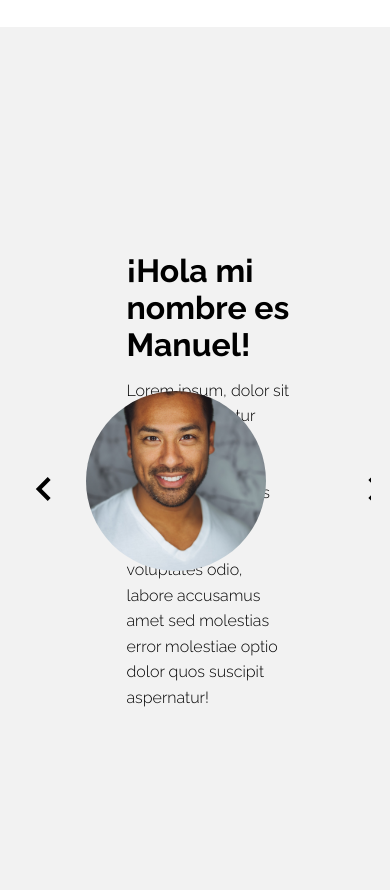
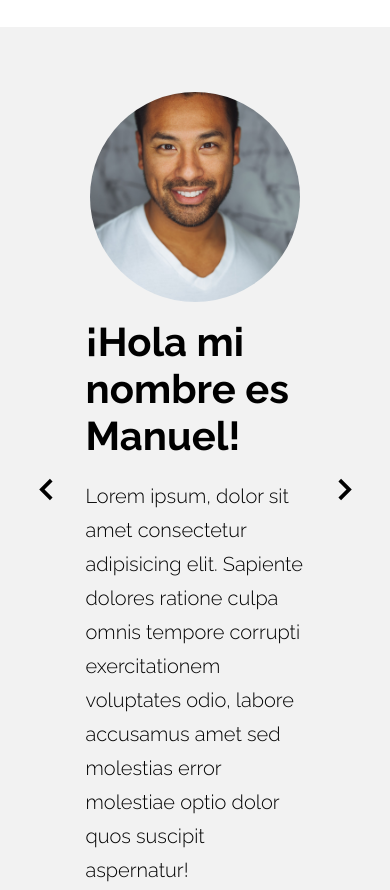
Before and after one commit to Brownmou/Portafolio, a plain HTML site: page index.html in a window 390 px wide. Shown: the part 3463-4353 px from the top of the page. Drawn offline with Linux system fonts and the light colour scheme.

Commit message:
Update estilos.css

```diff
--- a/css/estilos.css
+++ b/css/estilos.css
@@ -565,7 +565,7 @@ footer{
   justify-self: end;
 }
 
-@media (max-width:760px){
+@media (max-width:425px){
   .slider_body{
     grid-template-columns: 1fr;
     grid-template-rows: max-content 1fr;
@@ -583,9 +583,9 @@ footer{
   }
 }
 
-@media (max-width:425px){
+@media (max-width:250px){
   .slider_body{
-    grid-template-columns: 25px 1fr 25px;
+    grid-template-columns: 20px 1fr 20px;
   }
 
   .slider_arrow{
@@ -594,8 +594,8 @@ footer{
 
 
   .slider_img{
-    width: 180px;
-    height: 180px;
+    width: 150px;
+    height: 150px;
   }
 
   .subtitle{
```
